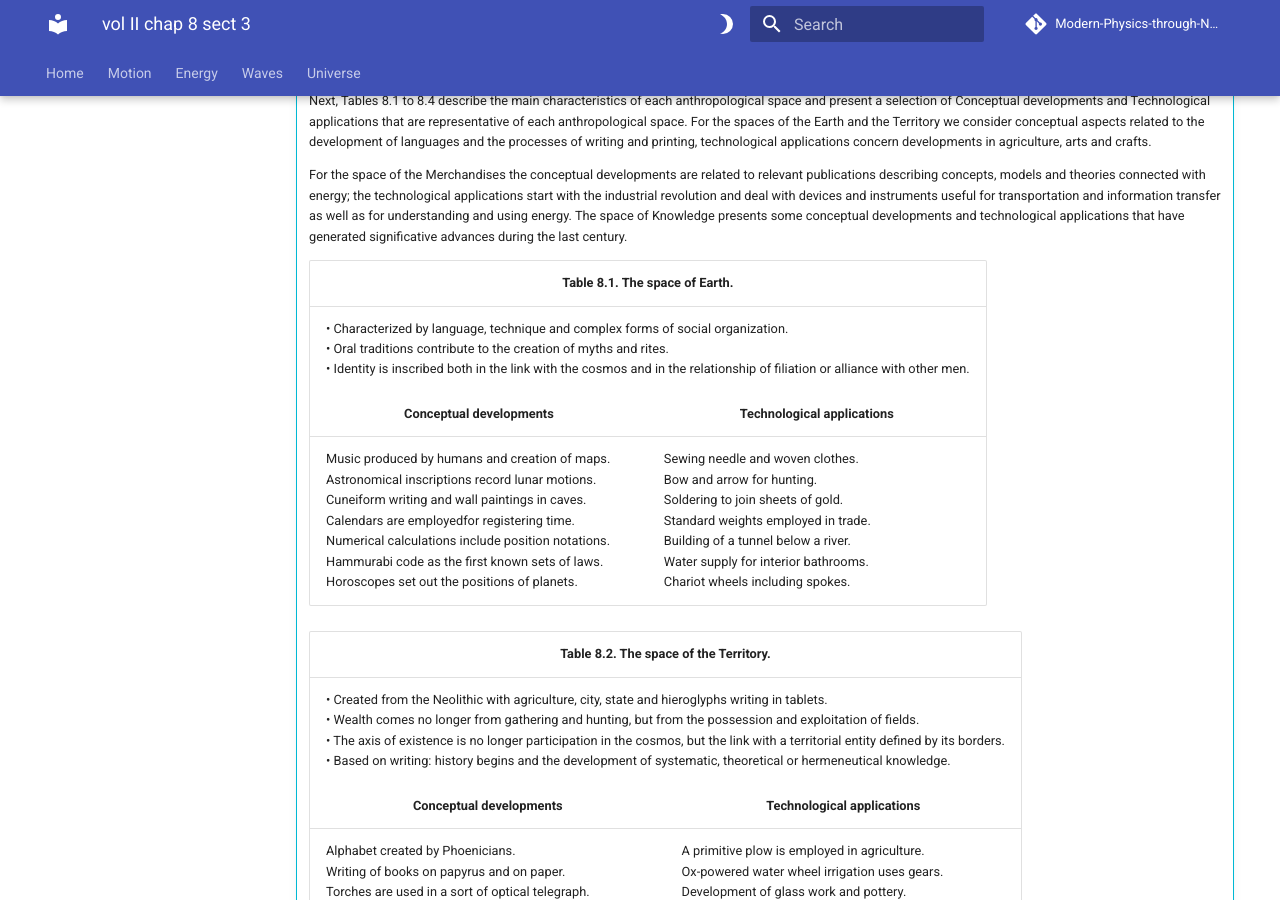
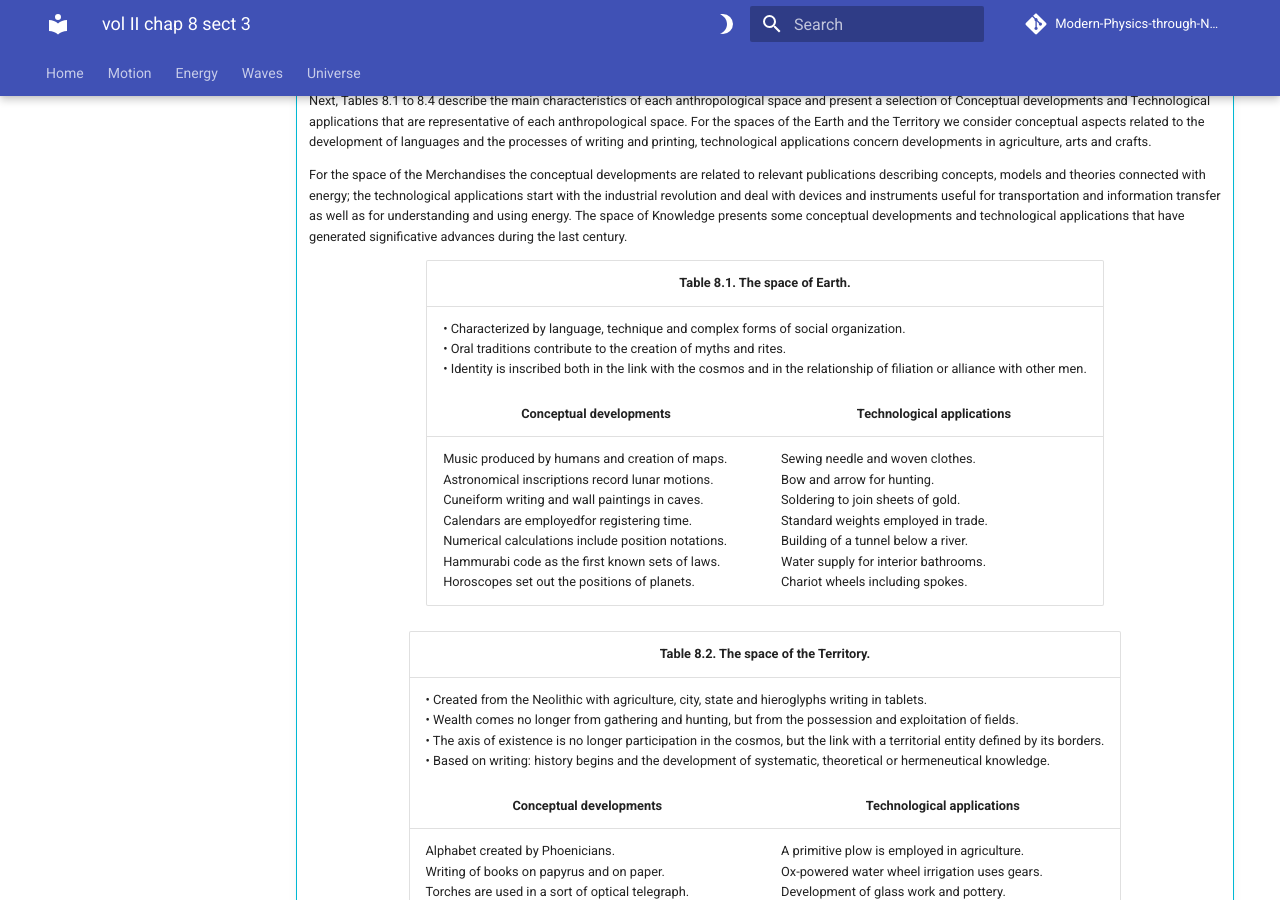
Before and after one commit to modphysnobel/modphysnobel.github.io, an MkDocs documentation site: the page built from docs/vol-II/vol-II-chap-8-sect-3.md, in a window 1280 px wide and 900 px high, scrolled down 1927 px. Built offline with MkDocs 1.6.1 and Material for MkDocs 9.7.7, drawn with Linux system fonts in a browser that asks for light colours; some web fonts are replaced; comment, search, counter and statistics services are not loaded.

Commit message:
Update vol-II-chap-8-sect-3.md

```diff
--- a/docs/vol-II/vol-II-chap-8-sect-3.md
+++ b/docs/vol-II/vol-II-chap-8-sect-3.md
@@ -44,6 +44,7 @@ Anthropological spaces do not exactly correspond to specific time periods descri
 
 	For the space of the Merchandises the conceptual developments are related to relevant publications describing concepts, models and theories connected with energy; the technological applications start with the industrial revolution and deal with devices and instruments useful for transportation and information transfer as well as for understanding and using energy. The space of Knowledge presents some conceptual developments and technological applications that have generated significative advances during the last century.
 
+	<div style="text-align:center;">
 	<table width="100%">
     <tr>
         <th colspan="2" style="text-align: center">
@@ -86,9 +87,9 @@ Anthropological spaces do not exactly correspond to specific time periods descri
     </td>
     </tr>
 	</table>
+	</div>
 
-
-
+	<div style="text-align:center;">
 	<table width="100%">
     <tr>
         <th colspan="2" style="text-align: center">
@@ -130,8 +131,9 @@ Anthropological spaces do not exactly correspond to specific time periods descri
     </td>
     </tr>
 	</table>
+	</div>
 
-
+	<div style="text-align:center;">
 	<table width="100%">
     <tr>
         <th colspan="2" style="text-align: center">
@@ -186,8 +188,9 @@ Anthropological spaces do not exactly correspond to specific time periods descri
     </td>
     </tr>
 	</table>
+	</div>
 
-
+	<div style="text-align:center;">
 	<table width="100%">
     <tr>
         <th colspan="2" style="text-align: center">
@@ -232,7 +235,7 @@ Anthropological spaces do not exactly correspond to specific time periods descri
     </td>
     </tr>
 	</table>
-
+	</div>
 
 	The content of the conceptual developments and technological applications included in previous Tables is not in chronological order; it indicates a selection of significative steps in their corresponding evolution process. Much of this information has been taken from *The Timetables of Science. A Chronology of the Most Important People and Events in the History of Science* (1988).
 
```
